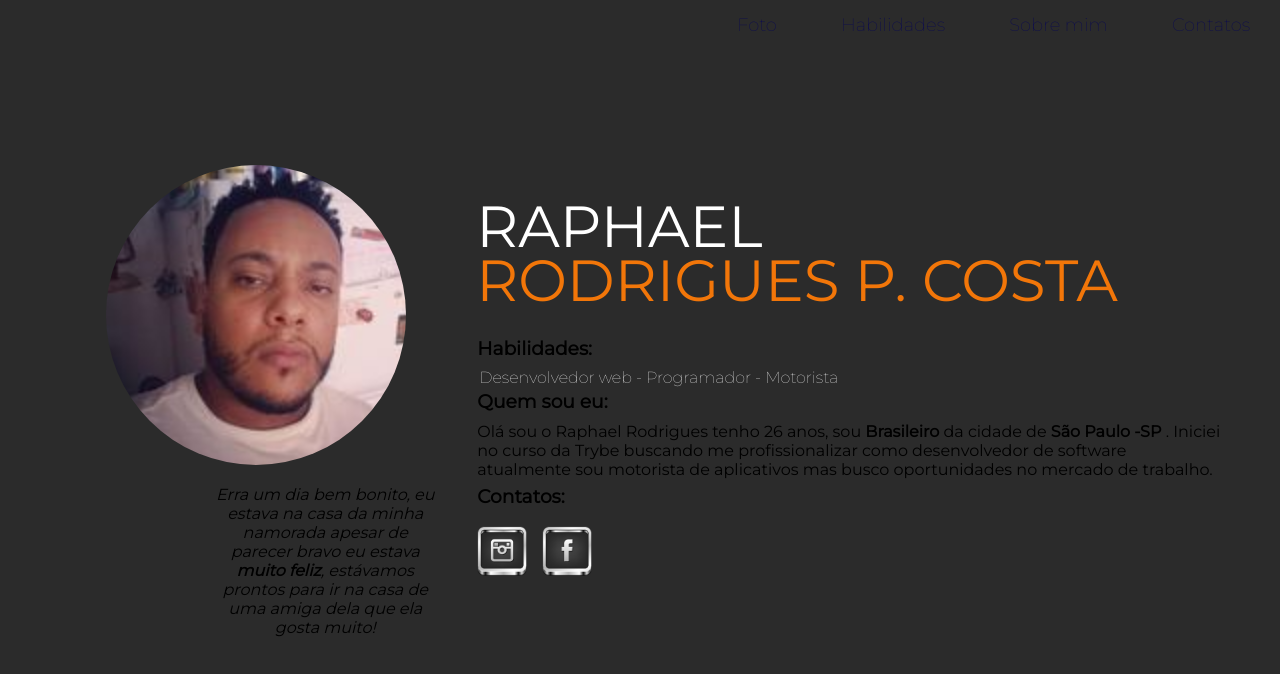
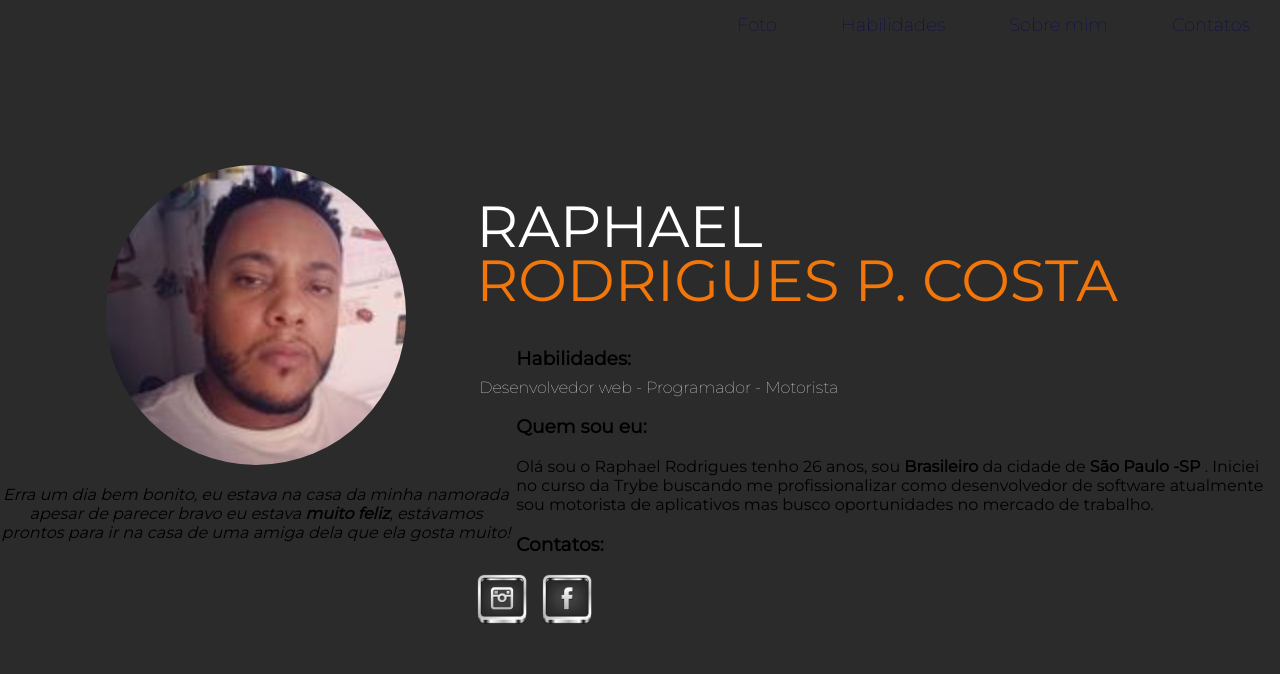
Before and after one commit to RaphaelRodrigues-costa/RaphaelRodrigues-costa.github.io, a plain HTML site: page index.html in a window 1280 px wide. Drawn offline with Linux system fonts and the light colour scheme.

Commit message:
alteracao no css

```diff
--- a/css/styles.css
+++ b/css/styles.css
@@ -61,14 +61,7 @@ a{
     color: #ffffff;
 }
 
-.profile_pic p{
 
-    height: 650px;
-    width: 45%;
-    text-align: center;
-    margin-left: 210px;
-
-}
 .profile_pic{
 
     height: 650px;
@@ -107,16 +100,8 @@ a{
     margin-left:-37px;
 
 }
-.profile_title h3{
-    margin-right: 50px;
-    margin-left: -39px;
-    margin-top: -10px;
-}
-.profile_title p{
-    margin-right: 50px;
-    margin-left: -39px;
-    margin-top: -10px;
-}
+
+
 
 .profile_img-linck{
     width: 50px;
```
